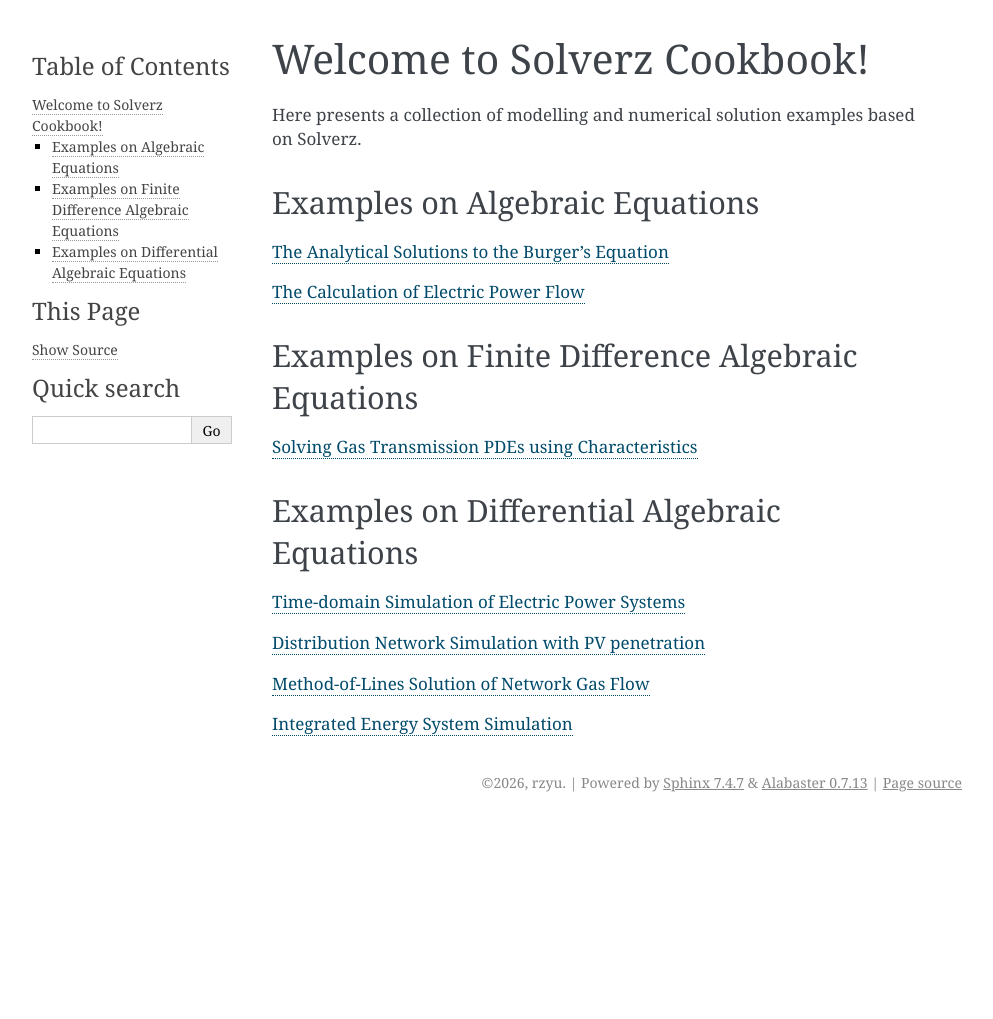
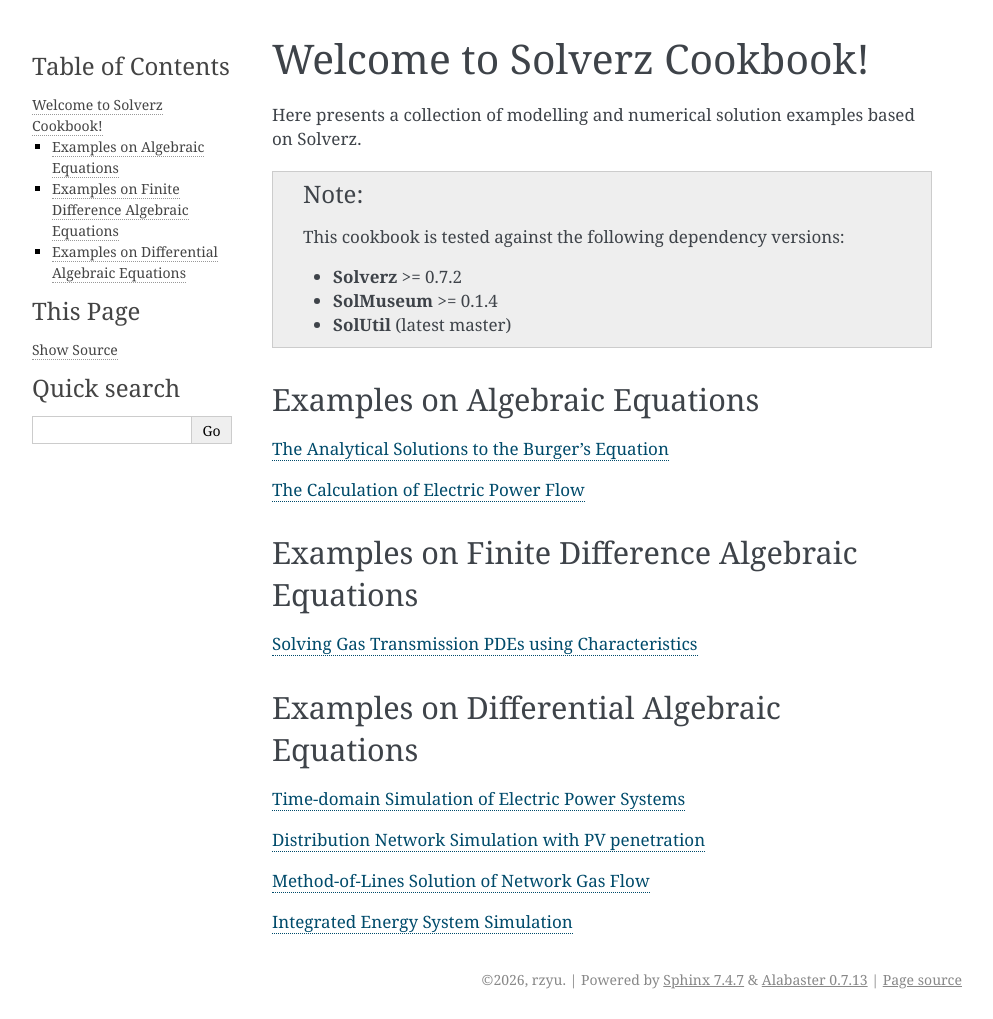
Before and after one commit to rzyu45/Solverz-Cookbook, a Sphinx documentation site: the page built from docs/source/index.rst, in a window 1280 px wide and 1019 px high. Shown: the whole window, without its empty margins (148-1141 px from the left). Built offline with Sphinx 7.4.7, drawn with Linux system fonts in a browser that asks for light colours.

Commit message:
fix: resolve plot_ies __file__ error and add CI + dependency versions
- Fix NameError when Sphinx plot_directive runs plot_ies.py via exec()
- Add CI workflow to run tests before merge
- Pin Solverz>=0.7.2 and SolMuseum>=0.1.4 in requirements.txt
- Show dependency versions on the index page

Co-Authored-By: Claude Opus 4.6 <noreply@anthropic.com>

```diff
--- a/docs/requirements.txt
+++ b/docs/requirements.txt
@@ -20,6 +20,6 @@ sphinxcontrib-qthelp
 sphinxcontrib-serializinghtml
 sphinx-reredirects
 chardet
-Solverz
-SolMuseum
+Solverz>=0.7.2
+SolMuseum>=0.1.4
 SolUtil @ git+https://github.com/rzyu45/SolUtil@master
--- a/docs/source/dae/ies/src/plot_ies.py
+++ b/docs/source/dae/ies/src/plot_ies.py
@@ -11,7 +11,13 @@ from SolMuseum.dae import gas_network, gt, heat_network, pv, st
 from SolUtil import DhsFlow, GasFlow, PowerFlow
 
 
-DATA_DIR = Path(__file__).resolve().parent / "test_ies"
+try:
+    _THIS_DIR = Path(__file__).resolve().parent
+except NameError:
+    # Sphinx plot_directive runs scripts via exec() where __file__ is not defined;
+    # the working directory is docs/source/ (where conf.py lives).
+    _THIS_DIR = Path("dae/ies/src").resolve()
+DATA_DIR = _THIS_DIR / "test_ies"
 POWER_CASE = DATA_DIR / "caseI.xlsx"
 HEAT_CASE = DATA_DIR / "case_heat.xlsx"
 DX = 100
--- a/docs/source/index.rst
+++ b/docs/source/index.rst
@@ -7,6 +7,14 @@ Welcome to Solverz Cookbook!
 ============================================
 
 Here presents a collection of modelling and numerical solution examples based on Solverz.
+
+.. note::
+
+   This cookbook is tested against the following dependency versions:
+
+   - **Solverz** >= 0.7.2
+   - **SolMuseum** >= 0.1.4
+   - **SolUtil** (latest master)
 
 
 Examples on Algebraic Equations
```
Also changed, not shown: 1 other file.
